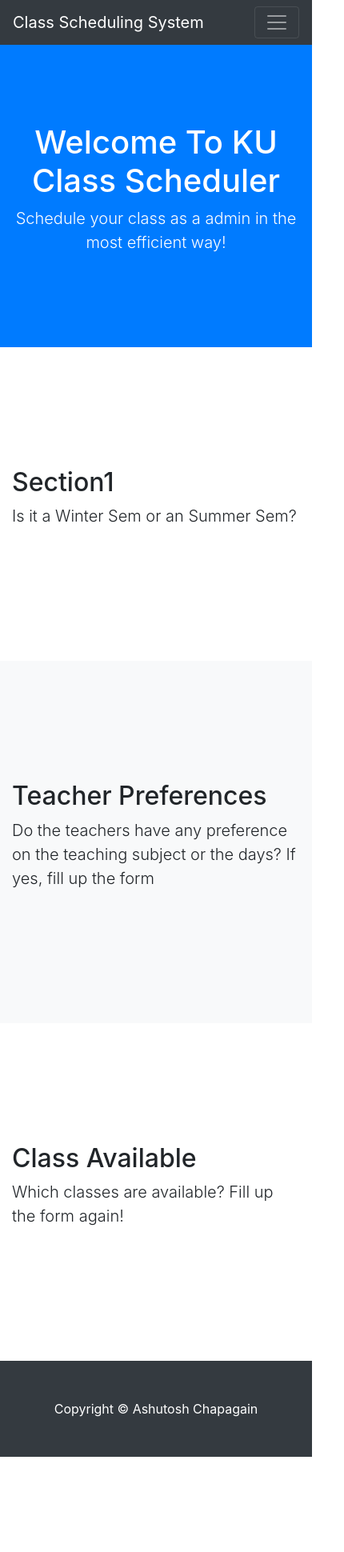
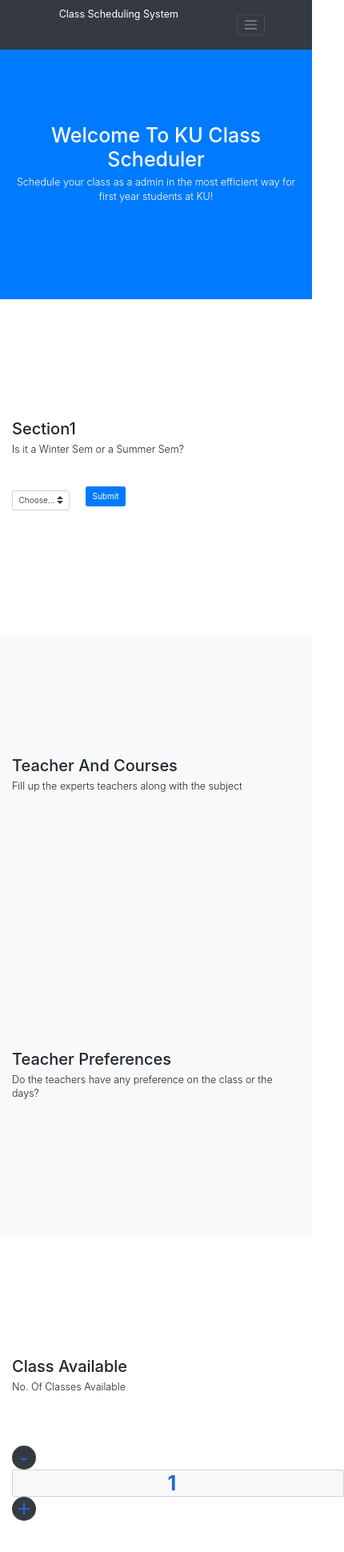
Before and after one commit to npsedhain/University-Course-Scheduling-System, a website with bundled scripts: page index.html in a window 390 px wide. Shown: the top 1940 px of the page at 80% size, 430 px wide, since content can reach past the window. Before the commit the page ends 1821 px from the top, so only its background shows below. Built offline with nearby package versions, Linux system fonts and the light colour scheme.

Commit message:
Front end also started

```diff
--- a/css/scrolling-nav.css
+++ b/css/scrolling-nav.css
@@ -17,3 +17,50 @@ header {
 section {
   padding: 150px 0;
 }
+
+.qty .count {
+    color: #2566ce;
+    display: inline-block;
+    vertical-align: top;
+    font-size: 25px;
+    font-weight: 700;
+    line-height: 30px;
+    padding: 0 2px
+    ;min-width: 35px;
+    text-align: center;
+}
+.qty .plus {
+    cursor: pointer;
+    display: inline-block;
+    vertical-align: top;
+    color: #2566ce;
+    background: #2566ce;
+    width: 30px;
+    height: 30px;
+    font: 30px/1 Arial,sans-serif;
+    text-align: center;
+    border-radius: 50%;
+    }
+.qty .minus {
+    cursor: pointer;
+    display: inline-block;
+    vertical-align: top;
+    color: #2566ce;
+    width: 30px;
+    height: 30px;
+    font: 30px/1 Arial,sans-serif;
+    text-align: center;
+    border-radius: 50%;
+    background-clip: padding-box;
+}
+
+.minus:hover{
+    background-color: #2566ce !important;
+}
+.plus:hover{
+    background-color: #2566ce !important;
+}
+
+.btn-label {position: relative;left: -12px;display: inline-block;padding: 16px 22px;background: rgba(0,0,0,0.15);border-radius: 3px 0 0 3px;}
+.btn-labeled {padding-top: 0;padding-bottom: 0;}
+.btn { margin-bottom:10px; }
--- a/index.html
+++ b/index.html
@@ -7,6 +7,12 @@
     <meta name="viewport" content="width=device-width, initial-scale=1, shrink-to-fit=no">
     <meta name="description" content="">
     <meta name="author" content="">
+    <link href="//maxcdn.bootstrapcdn.com/bootstrap/4.1.1/css/bootstrap.min.css" rel="stylesheet" id="bootstrap-css">
+	<script src="//maxcdn.bootstrapcdn.com/bootstrap/4.1.1/js/bootstrap.min.js"></script>
+	<script src="//cdnjs.cloudflare.com/ajax/libs/jquery/3.2.1/jquery.min.js"></script>
+
+	<link href="//netdna.bootstrapcdn.com/bootstrap/3.0.0/css/bootstrap.min.css" rel="stylesheet" id="bootstrap-css">
+	<script src="//netdna.bootstrapcdn.com/bootstrap/3.0.0/js/bootstrap.min.js"></script>
 
     <title>Kathmandu University Schedule</title>
 
@@ -36,7 +42,10 @@
               <a class="nav-link js-scroll-trigger" href="#services">Selection2</a>
             </li>
             <li class="nav-item">
-              <a class="nav-link js-scroll-trigger" href="#contact">Selection3</a>
+              <a class="nav-link js-scroll-trigger" href="#services1">Selection3</a>
+            </li>
+            <li class="nav-item">
+              <a class="nav-link js-scroll-trigger" href="#contact">Selection4</a>
             </li>
           </ul>
         </div>
@@ -46,7 +55,7 @@
     <header class="bg-primary text-white">
       <div class="container text-center">
         <h1>Welcome To KU Class Scheduler</h1>
-        <p class="lead">Schedule your class as a admin in the most efficient way!</p>
+        <p class="lead">Schedule your class as a admin in the most efficient way for first year students at KU!</p>
       </div>
     </header>
 
@@ -55,7 +64,26 @@
         <div class="row">
           <div class="col-lg-8 mx-auto">
             <h2>Section1</h2>
-            <p class="lead">Is it a Winter Sem or an Summer Sem?</p>
+            <p class="lead">Is it a Winter Sem or a Summer Sem?</p>
+        </br>
+
+			<form>
+			  <div class="form-row align-items-center">
+			    <div class="col-auto my-1">
+			      <label class="mr-sm-2 sr-only" for="inlineFormCustomSelect">Preference</label>
+			      <select class="custom-select mr-sm-2" id="inlineFormCustomSelect">
+			        <option selected>Choose...</option>
+			        <option value="1">Summer</option>
+			        <option value="2">Winter</option>
+			      </select>
+			    </div>
+			    <div class="col-auto my-1">
+			    </div>
+			    <div class="col-auto my-1">
+			      <button type="submit" class="btn btn-primary">Submit</button>
+			    </div>
+			  </div>
+			</form>
 
           </div>
         </div>
@@ -66,8 +94,19 @@
       <div class="container">
         <div class="row">
           <div class="col-lg-8 mx-auto">
+            <h2>Teacher And Courses</h2>
+            <p class="lead">Fill up the experts teachers along with the subject</p>
+          </div>
+        </div>
+      </div>
+    </section>
+
+    <section id="services1" class="bg-light">
+      <div class="container">
+        <div class="row">
+          <div class="col-lg-8 mx-auto">
             <h2>Teacher Preferences</h2>
-            <p class="lead">Do the teachers have any preference on the teaching subject or the days? If yes, fill up the form</p>
+            <p class="lead">Do the teachers have any preference on the class or the days?</p>
           </div>
         </div>
       </div>
@@ -78,11 +117,31 @@
         <div class="row">
           <div class="col-lg-8 mx-auto">
             <h2>Class Available</h2>
-            <p class="lead">Which classes are available? Fill up the form again!</p>
+            <p class="lead">No. Of Classes Available</p>
+            <br>
+	            <div class="qty mt-5">
+	                        <span class="minus bg-dark">-</span>
+	                        <input type="number" class="count" name="qty" value="1">
+	                        <span class="plus bg-dark">+</span>
+	                    </div>
           </div>
         </div>
       </div>
     </section>
+
+
+		<div class="container">
+			<div class="row">
+				<h2>  <div class="col-md-12">
+		            <button type="button" class="btn btn-labeled btn-success">
+		                <span class="btn-label"><i class="glyphicon glyphicon-ok"></i></span>Submit</button>
+
+		            <br /></h2>
+			</div>
+		</div>
+
+
+
 
     <!-- Footer -->
     <footer class="py-5 bg-dark">
--- a/js/scrolling-nav.js
+++ b/js/scrolling-nav.js
@@ -27,3 +27,16 @@
   });
 
 })(jQuery); // End of use strict
+
+    $(document).ready(function(){
+        $('.count').prop('disabled', true);
+        $(document).on('click','.plus',function(){
+        $('.count').val(parseInt($('.count').val()) + 1 );
+        });
+          $(document).on('click','.minus',function(){
+          $('.count').val(parseInt($('.count').val()) - 1 );
+            if ($('.count').val() == 0) {
+            $('.count').val(1);
+          }
+            });
+    });
```
